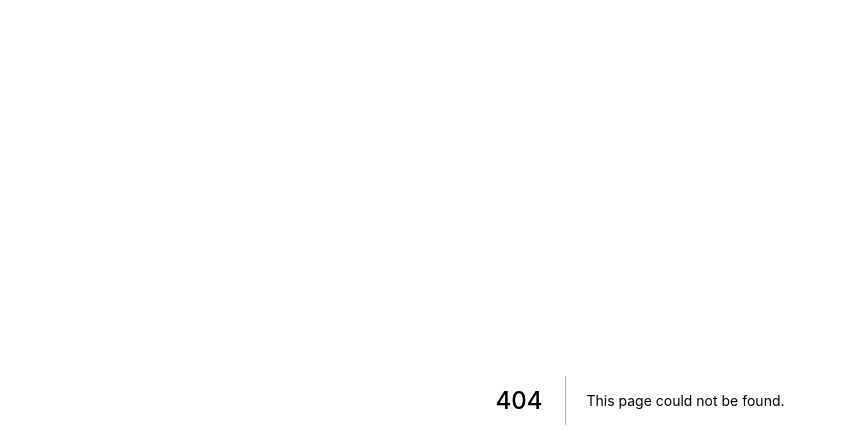
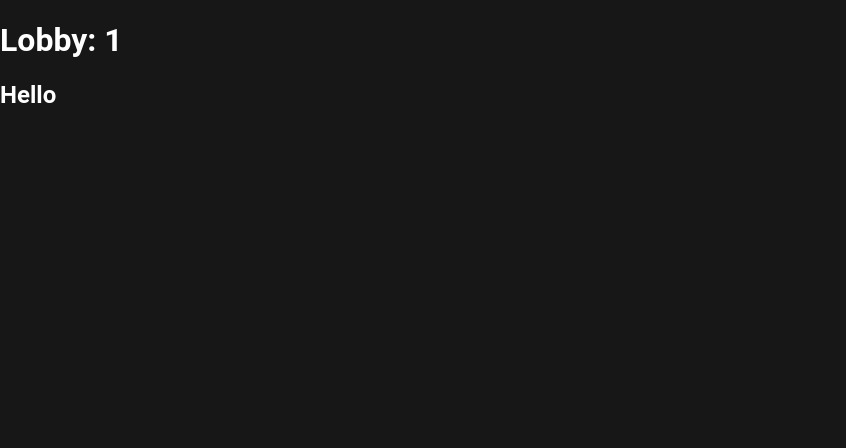
Before and after one commit to nikyoto/nf-capstone, a Next.js app: page /lobby/1 in a window 1280 px wide. Before the commit this address had no page. Shown: the top 448 px of the page, without its empty margins (0-846 px from the left). Built offline with nearby package versions, Linux system fonts and the light colour scheme.

Commit message:
Feature/clicktolobby (#4)
* feat: button leads to a lobby

* chore: added zustand

* feat: welcome message on lobby

* feat: welcome message on lobby

* chore: removed placeholder code

```diff
--- a/package.json
+++ b/package.json
@@ -31,7 +31,7 @@
     "pubnub-react": "^2.1.1",
     "react": "17.0.2",
     "react-dom": "17.0.2",
-    "zustand": "3.6.9"
+    "zustand": "^3.6.9"
   },
   "devDependencies": {
     "@babel/core": "^7.16.7",
--- /dev/null
+++ b/src/ions/useStore/index.js
@@ -0,0 +1,14 @@
+import create from "zustand";
+
+const useStore = create(set => {
+	return {
+		name: "",
+		setName: name => {
+			set(() => ({
+				name: name,
+			}));
+		},
+	};
+});
+
+export default useStore;
--- /dev/null
+++ b/src/pages/lobby/[id]/index.jsx
@@ -0,0 +1,19 @@
+import React from "react";
+import { useRouter } from "next/router";
+import useStore from "../../../ions/useStore";
+
+const Page = () => {
+	const name = useStore(state => state.name);
+	const {
+		query: { id },
+	} = useRouter();
+
+	return (
+		<>
+			<h1>Lobby: {id}</h1>
+			<h2>Hello {name}</h2>
+		</>
+	);
+};
+
+export default Page;
```
Also changed, not shown: src/molecules/form/index.jsx (+15 -6 lines), 1 other file (tests, documents, lock files or other folders).
